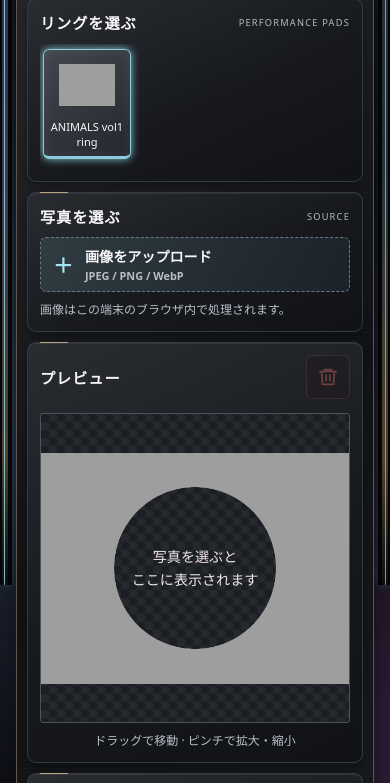
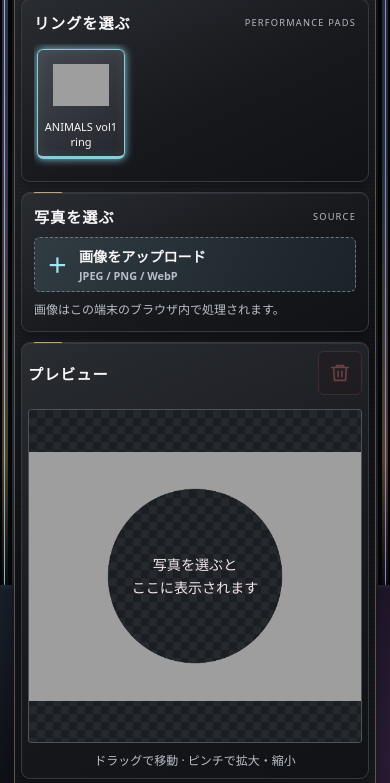
Before and after one commit to animals-official/ring, a plain HTML site: page index.html in a window 390 px wide. Shown: the part 259-1042 px from the top of the page. Drawn offline with Linux system fonts and the light colour scheme; grey boxes are pictures that could not be loaded.

Commit message:
Enlarge square preview on desktop and mobile

```diff
--- a/style.css
+++ b/style.css
@@ -373,3 +373,9 @@ body::after { right:0; transform:scaleX(-1); }
 #remove-photo:disabled { opacity:.35; cursor:default; }
 #remove-photo:not(:disabled):hover { background:#382026; }
 #remove-photo:focus-visible { outline:2px solid #ff7777; outline-offset:2px; }
+
+/* Give the square preview more room without changing export dimensions. */
+.workspace .jog-wheel .stage { max-width:none; }
+.workspace .preview { padding:clamp(8px,1vw,12px); }
+@media (min-width:721px) { .workspace { grid-template-columns:minmax(0,1.7fr) minmax(0,1fr); } }
+@media (max-width:720px) { main { padding-inline:14px; } .workspace { padding-inline:6px; } .workspace .preview { padding-inline:6px; } }
```
